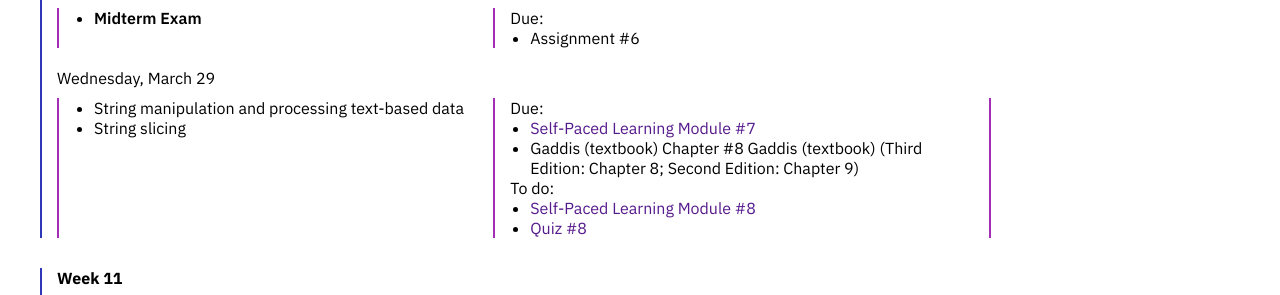
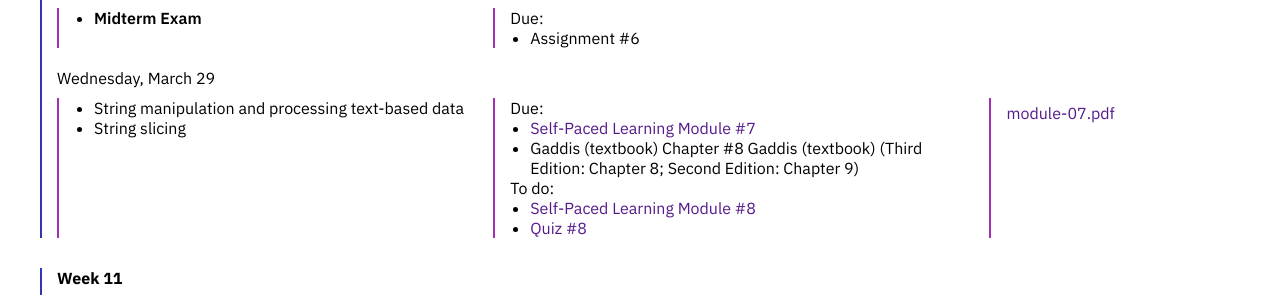
Before and after one commit to emilydidthis/CSCI-UA.0002-Spring23, a Jekyll site: the page built from schedule-MW.markdown, in a window 1280 px wide and 900 px high, scrolled down 3405 px. Shown: the part 157-452 px from the top of the window. Built offline with Jekyll 4.4.1, drawn with Linux system fonts in a browser that asks for light colours.

Commit message:
mw module 7

```diff
--- a/schedule-MW.markdown
+++ b/schedule-MW.markdown
@@ -551,7 +551,7 @@
 <div class="week-column materials" markdown="1">
 
 ### Materials
-<!-- <a href="{{ site.url }}{{ site.baseurl }}/assets/slides/15-module7.pdf">15-module7.pdf</a> -->
+<a href="{{ site.url }}{{ site.baseurl }}/assets/slides/module-07-updated.pdf">module-07.pdf</a>
 </div>
 </div>
 
```
Also changed, not shown: 1 other file.
